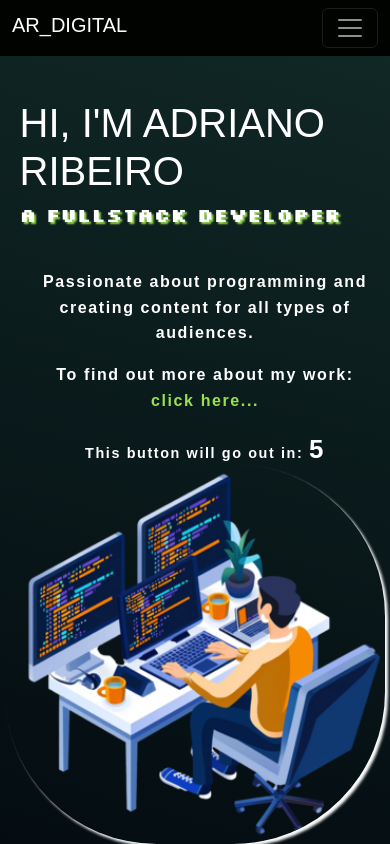
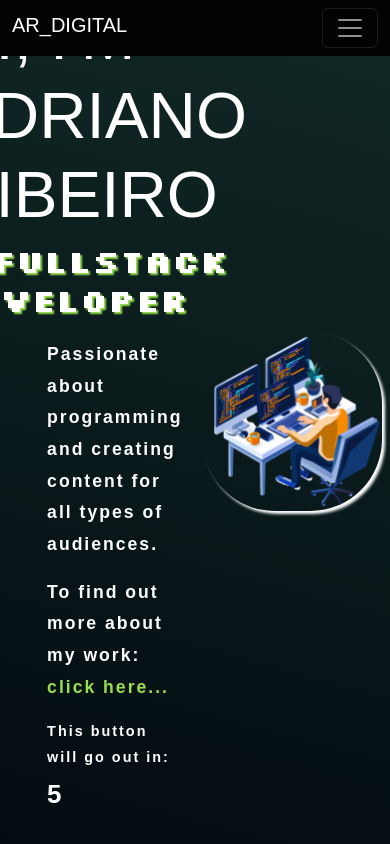
Before and after one commit to AdrianoNRibeiro/new_port, a Vue app: page / in a window 390 px wide. Built offline with nearby package versions, Linux system fonts and the light colour scheme; a web font is replaced by a local one.

Commit message:
over-flows and responsive

```diff
--- a/src/App.vue
+++ b/src/App.vue
@@ -26,9 +26,12 @@ body {
   display: flex;
   justify-content: center;
   align-items: center;
+  overflow-x: hidden;
+  overflow-y: hidden;
 }
 
 .ct-total {
   width: 100%;
+  overflow: hidden;
 }
 </style>
--- a/src/components/MenuSite.vue
+++ b/src/components/MenuSite.vue
@@ -76,4 +76,15 @@ li {
   width: 200px;
   height: 40px;
 }
+
+@media (max-width: 360px) and (max-height: 715px) {
+  h4 {
+    font-size: 0.8em;
+  }
+
+  .new-color {
+    height: 8%;
+    width: 100%;
+  }
+}
 </style>
--- a/src/views/HomeView.vue
+++ b/src/views/HomeView.vue
@@ -23,7 +23,9 @@ onMounted(() => {
         <h3>A FULLSTACK DEVELOPER</h3>
       </section>
       <section class="section-content">
-        <p>Passionate about programming and creating content for all types of audiences.</p>
+        <div class="description">
+          <p>Passionate about programming and creating content for all types of audiences.</p>
+        </div>
         <div class="interation">
           <p>
             To find out more about my work:
@@ -33,7 +35,7 @@ onMounted(() => {
             >
           </p>
         </div>
-        <p style="font-size: 0.9em">
+        <p class="p-countdown">
           This button will go out in:
           <span style="font-size: 1.8em" id="spanCountdown">{{ counter }}</span>
         </p>
@@ -60,6 +62,10 @@ onMounted(() => {
 body {
   width: 100%;
   height: 100vh;
+}
+
+.p-countdown {
+  font-size: 0.9em;
 }
 
 .principal {
@@ -135,107 +141,66 @@ p {
   display: flex;
 }
 
-@media (max-width: 365px) and (max-height: 776px) {
+@media (max-width: 360px) and (max-height: 715px) {
+  .principal {
+    flex-direction: column;
+  }
+
+  .main-describe {
+    width: 100%;
+    height: 40vh;
+  }
+
+  .main-describe h3 {
+    text-align: center;
+  }
+
+  .aside-perfil {
+    width: 100%;
+    height: 35vh;
+  }
+
   h2 {
-    font-size: 2em !important;
+    font-size: 2.2em;
   }
 
   h3 {
-    font-size: 1em !important;
+    font-size: 1.1em;
   }
 
   p {
-    font-size: 0.8em !important;
+    font-size: 0.8em;
   }
 
   .aside-perfil img {
-    width: 250px !important;
-  }
-}
-
-@media (min-width: 366px) and (min-height: 713px) {
-  h2 {
-    font-size: 1.6em;
-  }
-
-  h3 {
-    font-size: 1em;
-  }
-
-  p {
-    font-size: 1em;
-  }
-}
-
-@media (max-width: 576px) {
-  h2 {
-    font-size: 2.5em;
-  }
-
-  h3 {
-    font-size: 1.3em;
-  }
-
-  p {
-    font-size: 1em;
-    line-height: 1.7;
-    letter-spacing: 1.8px;
-    text-align: center;
-  }
-
-  .principal {
-    flex-direction: column;
-    margin-top: 0;
-  }
-
-  .main-describe {
-    width: 90%;
-    height: 55vh;
+    width: 63%;
   }
 
   .section-content {
     width: 100%;
-    margin-left: 0;
-    margin-top: 50px;
-    padding: 0;
   }
 
-  .aside-perfil {
-    width: 100%;
-    height: 30vh;
-    display: flex;
-    padding: 5px;
+  .p-countdown {
+    font-size: 0.7em;
+    text-align: center;
+    width: 90%;
   }
 
-  .aside-perfil img {
-    width: 320px;
-  }
-}
-
-@media (max-width: 991px) {
-  h2 {
-    font-size: 2.5em;
+  .interation {
+    width: 90%;
   }
 
-  h3 {
-    font-size: 1.2em;
+  .interation p {
+    text-align: center;
   }
 
-  p {
-    font-size: 1em;
-    line-height: 1.6;
-    letter-spacing: 1.6px;
+  .description {
+    border: 1px solid #fff;
+    width: 90%;
   }
 
-  .aside-perfil img {
-    width: 450px;
-  }
-
-  .section-content {
-    width: 100%;
-    margin-left: 20px;
-    margin-top: 30px;
-    padding: 5px;
+  .description p {
+    text-align: center;
   }
 }
 </style>
```
